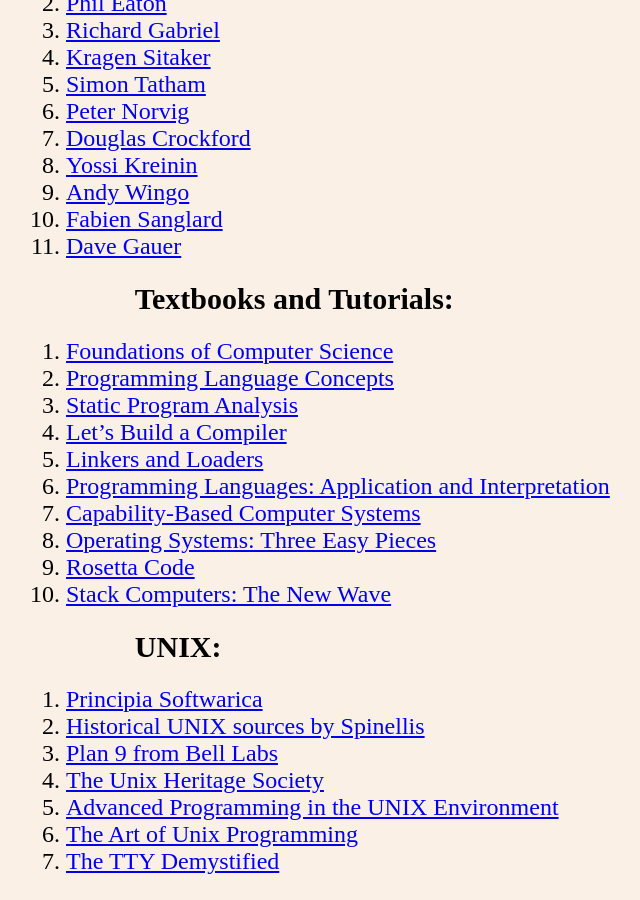
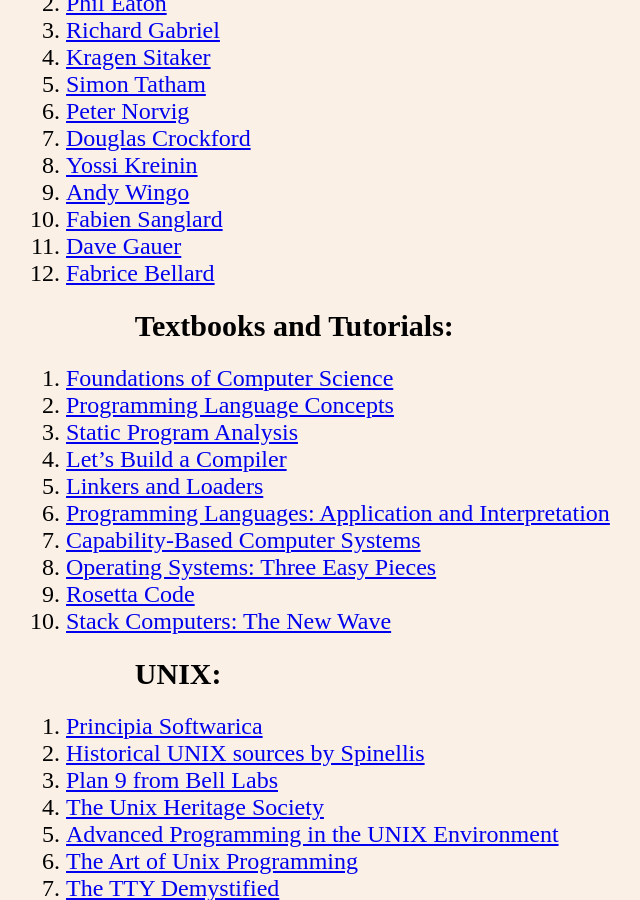
Before and after one commit to TeAeg/teaeg.github.io, a Jekyll site: the page built from index.md, in a window 1280 px wide and 900 px high, scrolled down 551 px. Shown: the whole window, without its empty margins (70-710 px from the left). Built offline with Jekyll 4.4.1, drawn with Linux system fonts in a browser that asks for light colours; our own code applies the rules of GitHub Pages for plain Markdown files.

Commit message:
Added a link to Fabrice Bellard
Added a link to Fabrice Bellard's page.

```diff
--- a/index.md
+++ b/index.md
@@ -18,6 +18,7 @@
 9. [Andy Wingo](https://www.wingolog.org)
 10. [Fabien Sanglard](https://fabiensanglard.net)
 11. [Dave Gauer](https://ratfactor.com)
+12. [Fabrice Bellard](https://bellard.org)
 
 ## Textbooks and Tutorials:
 1. [Foundations of Computer Science](http://infolab.stanford.edu/~ullman/focs.html)
```
